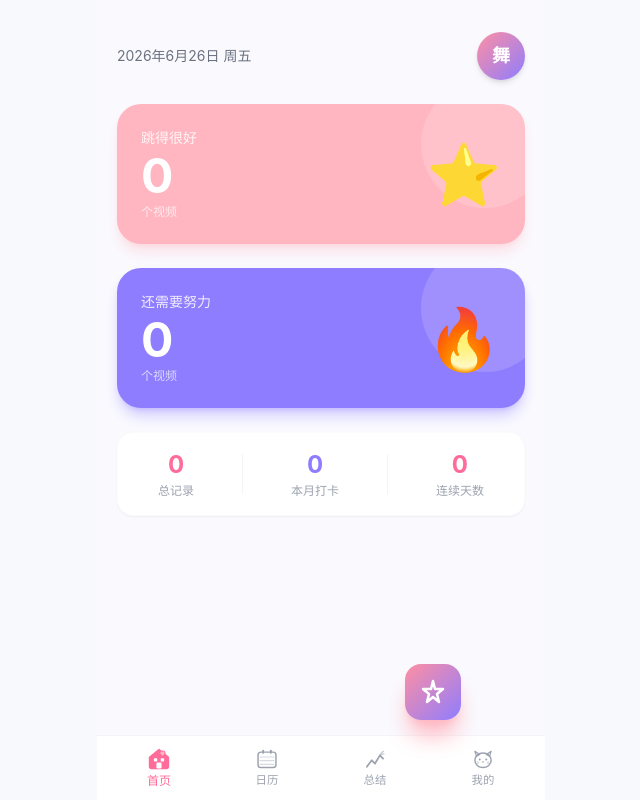
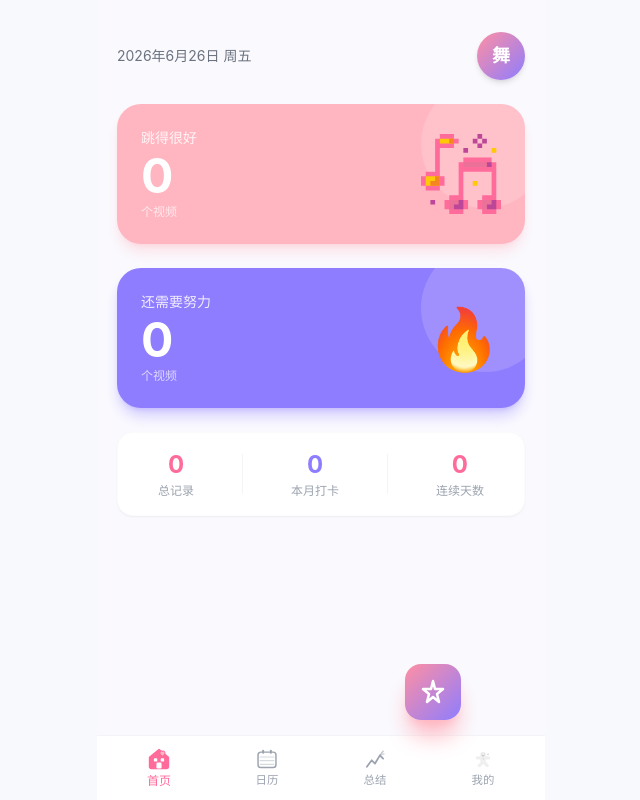
Before and after one commit to xinx111/dance-log, a React (Vite) app: page / in a window 1280 px wide. Shown: the whole page, without its empty margins (319-959 px from the left). Built offline with nearby package versions, Linux system fonts and the light colour scheme; what @capacitor/core would draw is missing.

Commit message:
舞迹 AI 动作分析后端 - Qwen3-VL-Plus 接入

```diff
--- a/src/App.jsx
+++ b/src/App.jsx
@@ -129,40 +129,16 @@ function ChartIcon({ active }) {
 }
 
 function ProfileIcon({ active }) {
+  const o = active ? 1 : 0.35
   return (
-    <svg viewBox="0 0 28 28" fill="none" className="w-6 h-6">
-      {/* 小猫猫脸 */}
-      <ellipse cx={14} cy={15} rx={10} ry={9}
-        fill={active ? 'currentColor' : 'none'} stroke="currentColor" strokeWidth={1.8} />
-      {/* 耳朵 */}
-      {active ? (
-        <>
-          <path d="M6 10L4 4L10 8Z" fill="currentColor" />
-          <path d="M22 10L24 4L18 8Z" fill="currentColor" />
-        </>
-      ) : (
-        <>
-          <path d="M6 10L4 4L10 8Z" stroke="currentColor" strokeWidth={1.5} strokeLinejoin="round" />
-          <path d="M22 10L24 4L18 8Z" stroke="currentColor" strokeWidth={1.5} strokeLinejoin="round" />
-        </>
-      )}
-      {/* 眼睛 */}
-      <circle cx={10} cy={14} r={active ? 2 : 1.2} fill={active ? 'white' : 'currentColor'} />
-      <circle cx={18} cy={14} r={active ? 2 : 1.2} fill={active ? 'white' : 'currentColor'} />
-      {/* 眼睛高光 */}
-      {active && (
-        <>
-          <circle cx={9} cy={13.5} r={0.6} fill="currentColor" />
-          <circle cx={17} cy={13.5} r={0.6} fill="currentColor" />
-        </>
-      )}
-      {/* 小鼻子 */}
-      <ellipse cx={14} cy={17} rx={1.5} ry={1} fill={active ? 'white' : 'currentColor'} opacity={active ? 1 : 0.6} />
-      {/* 胡须 */}
-      <line x1={6} y1={17} x2={9} y2={17.5} stroke="currentColor" strokeWidth={1.2} opacity={0.5} />
-      <line x1={6} y1={19} x2={9} y2={18.5} stroke="currentColor" strokeWidth={1.2} opacity={0.5} />
-      <line x1={22} y1={17} x2={19} y2={17.5} stroke="currentColor" strokeWidth={1.2} opacity={0.5} />
-      <line x1={22} y1={19} x2={19} y2={18.5} stroke="currentColor" strokeWidth={1.2} opacity={0.5} />
+    <svg viewBox="0 0 1024 1024" className="w-6 h-6" style={{ filter: active ? 'none' : 'grayscale(1)' }}>
+      <path d="M762.88 372.94H624.73c12.98-20.37 20.5-44.56 20.5-70.51 0-72.59-58.85-131.44-131.44-131.44s-131.44 58.85-131.44 131.44c0 25.95 7.52 50.13 20.5 70.51H264.12c-40.38 0-73.12 32.74-73.12 73.12s32.74 73.12 73.12 73.12H392.8V636.1L292.74 736.16c-28.55 28.55-28.55 74.85 0 103.4 28.55 28.55 74.85 28.55 103.4 0l128.62-128.62 128.62 128.62c28.55 28.55 74.85 28.55 103.4 0 28.55-28.55 28.55-74.85 0-103.4L634.77 614.15v-94.96h128.1c40.38 0 73.12-32.74 73.12-73.12s-32.74-73.12-73.12-73.12z" fill="#FCCF8D" opacity={o} />
+      <path d="M466.78 268.96m-20.6 0a20.6 20.6 0 1 0 41.2 0 20.6 20.6 0 1 0-41.2 0Z" fill="#4A7F46" opacity={o} />
+      <path d="M567.25 268.96m-20.6 0a20.6 20.6 0 1 0 41.2 0 20.6 20.6 0 1 0-41.2 0Z" fill="#4A7F46" opacity={o} />
+      <path d="M580.81 317.68c0 37.18-30.14 67.31-67.31 67.31s-67.31-30.14-67.31-67.31" fill="#F97319" opacity={o} />
+      <path d="M525.8 552.25m-24.35 0a24.35 24.35 0 1 0 48.7 0 24.35 24.35 0 1 0-48.7 0Z" fill="#FFFFFF" opacity={o} />
+      <path d="M525.8 607.79m-24.35 0a24.35 24.35 0 1 0 48.7 0 24.35 24.35 0 1 0-48.7 0Z" fill="#FFFFFF" opacity={o} />
+      <path d="M780.45 273.07c0-12.38-7.74-24.75-23.2-24.75-13.93 0-20.11 12.38-20.11 12.38s-6.19-12.38-20.11-12.38c-15.47 0-23.21 12.38-23.21 24.75 0 18.56 17.13 33.71 34.61 44.48a16.589 16.589 0 0 0 17.41 0c17.48-10.77 34.61-25.92 34.61-44.48zM557.02 484.3c0-8.9-5.56-17.81-16.69-17.81-10.02 0-14.47 8.9-14.47 8.9s-4.45-8.9-14.47-8.9c-11.13 0-16.69 8.9-16.69 17.81 0 13.35 12.32 24.25 24.9 32a11.93 11.93 0 0 0 12.53 0c12.57-7.75 24.89-18.65 24.89-32z" fill="#F97319" opacity={o} />
     </svg>
   )
 }
--- /dev/null
+++ b/src/components/GoodIcon.jsx
@@ -0,0 +1,18 @@
+export default function GoodIcon({ size = 24, className = '' }) {
+  return (
+    <svg viewBox="0 0 1024 1024" width={size} height={size} className={className}>
+      <path d="M963.76 843.3V361.42h-60.24v-60.24h-361.4v60.24h-60.24v421.64h-120.46v60.24h-60.24v120.46h60.24V1024h180.7v-60.24h60.24v-120.46h-60.24V481.88h361.4v301.18h-120.46v60.24h-60.24v120.46h60.24V1024h180.7v-60.24H1024v-120.46zM301.18 542.12h-60.24V180.7h180.7V120.48h60.24V60.24h-60.24V0h-180.7v60.24H180.7v421.64H60.24v60.24H0v120.46h60.24v60.24h180.7v-60.24h60.24z" fill="#FF6B9A" />
+      <path d="M903.52 180.7h60.24v60.24h-60.24z" fill="#FFC906" />
+      <path d="M783.06 843.3h180.7v120.46h-180.7zM542.12 361.42h361.4v60.22h-361.4z" fill="#EB7199" />
+      <path d="M783.06 60.24h60.24v60.24h-60.24zM722.82 120.48h60.24v60.22h-60.24zM722.82 0h60.24v60.24h-60.24z" fill="#BC4799" />
+      <path d="M662.58 602.36h60.24v60.22h-60.24z" fill="#FFC906" />
+      <path d="M662.58 60.24h60.24v60.24h-60.24zM542.12 180.7h60.24v60.24h-60.24z" fill="#BC4799" />
+      <path d="M361.42 843.3h180.7v120.46h-180.7z" fill="#EB7199" />
+      <path d="M240.94 60.24h180.7v60.24h-180.7z" fill="#FFC906" />
+      <path d="M120.48 843.3h60.22v60.22H120.48z" fill="#BC4799" />
+      <path d="M60.24 542.12h180.7v120.46H60.24z" fill="#FFC906" />
+      <path d="M903.52 843.3v60.22h-60.22v60.24h120.46v-120.46zM843.3 361.42h60.22v60.22h-60.22zM481.88 903.52h-60.24v60.24h120.48v-120.46h-60.24z" fill="#BC4799" />
+      <path d="M361.42 60.24h60.22v60.24h-60.22zM180.7 602.36H120.48v60.22h120.46v-120.46H180.7z" fill="#F5851F" />
+    </svg>
+  )
+}
--- a/src/pages/CalendarPage.jsx
+++ b/src/pages/CalendarPage.jsx
@@ -3,6 +3,7 @@ import { useNavigate } from 'react-router-dom'
 import { getRecordsByMonth, getStreak } from '../db'
 import { getMonthDays, formatDate, formatMonth, formatDuration } from '../utils/format'
 import { getVideoUri } from '../utils/storage'
+import GoodIcon from '../components/GoodIcon'
 
 export default function CalendarPage() {
   const navigate = useNavigate()
@@ -186,7 +187,7 @@ export default function CalendarPage() {
                       <div className={`w-10 h-10 rounded-lg flex items-center justify-center text-lg ${
                         record.category === 'good' ? 'bg-dpink-100' : 'bg-dpurple-100'
                       }`}>
-                        {record.category === 'good' ? '🌟' : '🔥'}
+                        {record.category === 'good' ? <GoodIcon size={20} /> : '🔥'}
                       </div>
                       <div className="flex-1 min-w-0">
                         <p className="font-medium text-gray-800 truncate">{record.songName || '未命名'}</p>
--- a/src/pages/Home.jsx
+++ b/src/pages/Home.jsx
@@ -2,6 +2,7 @@ import React, { useState, useEffect } from 'react'
 import { useNavigate } from 'react-router-dom'
 import { getRecordsByCategory, getStats } from '../db'
 import { formatDate } from '../utils/format'
+import GoodIcon from '../components/GoodIcon'
 
 export default function Home() {
   const navigate = useNavigate()
@@ -63,7 +64,7 @@ export default function Home() {
                   <p className="text-5xl font-bold mt-1">{goodCount}</p>
                   <p className="text-white/70 text-xs mt-1">个视频</p>
                 </div>
-                <div className="text-6xl">⭐</div>
+                <GoodIcon size={80} />
               </div>
             </div>
           </div>
--- a/src/pages/RecordDetail.jsx
+++ b/src/pages/RecordDetail.jsx
@@ -3,6 +3,7 @@ import { useParams, useNavigate } from 'react-router-dom'
 import { getRecord, deleteRecord } from '../db'
 import { formatDate, formatDuration } from '../utils/format'
 import { getVideoUri, deleteVideoFile } from '../utils/storage'
+import GoodIcon from '../components/GoodIcon'
 
 export default function RecordDetail() {
   const { id } = useParams()
@@ -120,7 +121,7 @@ export default function RecordDetail() {
           <span className={`inline-flex items-center px-3 py-1.5 rounded-full text-xs font-medium ml-3 ${
             isGood ? 'bg-dpink-100 text-dpink-400' : 'bg-dpurple-50 text-dpurple-400'
           }`}>
-            {isGood ? '🌟 跳得很好' : '🔥 还需要努力'}
+            {isGood ? <><GoodIcon size={16} /> 跳得很好</> : '🔥 还需要努力'}
           </span>
         </div>
         <div className="flex items-center gap-4 text-sm text-gray-500 border-t border-gray-50 pt-3">
--- a/src/pages/RecordForm.jsx
+++ b/src/pages/RecordForm.jsx
@@ -3,6 +3,7 @@ import { useNavigate, useParams } from 'react-router-dom'
 import { addRecord, updateRecord, getRecord, DANCE_TYPES } from '../db'
 import { getDateStr } from '../utils/format'
 import { saveVideo, getVideoUri } from '../utils/storage'
+import GoodIcon from '../components/GoodIcon'
 
 export default function RecordForm() {
   const navigate = useNavigate()
@@ -231,7 +232,7 @@ export default function RecordForm() {
                   : 'border-gray-100 bg-gray-50 text-gray-500'
               }`}
             >
-              <div className="text-2xl mb-1">🌟</div>
+              <div className="mb-1 flex justify-center"><GoodIcon size={28} /></div>
               <span className="font-bold text-sm">跳得很好</span>
             </button>
             <button
--- a/src/pages/RecordList.jsx
+++ b/src/pages/RecordList.jsx
@@ -2,6 +2,7 @@ import React, { useState, useEffect } from 'react'
 import { useNavigate, useSearchParams } from 'react-router-dom'
 import { getRecordsByCategory } from '../db'
 import { formatDate, formatDuration } from '../utils/format'
+import GoodIcon from '../components/GoodIcon'
 
 export default function RecordList() {
   const navigate = useNavigate()
@@ -145,7 +146,7 @@ function Section({ title, count, color, records, onClickRecord }) {
             <div className={`w-14 h-14 rounded-xl flex-shrink-0 flex items-center justify-center text-xl ${
               isPink ? 'bg-dpink-100' : 'bg-dpurple-100'
             }`}>
-              {isPink ? '🌟' : '🔥'}
+              {isPink ? <GoodIcon size={24} /> : '🔥'}
             </div>
             <div className="flex-1 min-w-0">
               <h3 className="font-semibold text-gray-800 truncate">
```
Also changed, not shown: package.json (line endings or trailing spaces), public/icons/icon-192.png (added), public/icons/icon-512.png (added).
